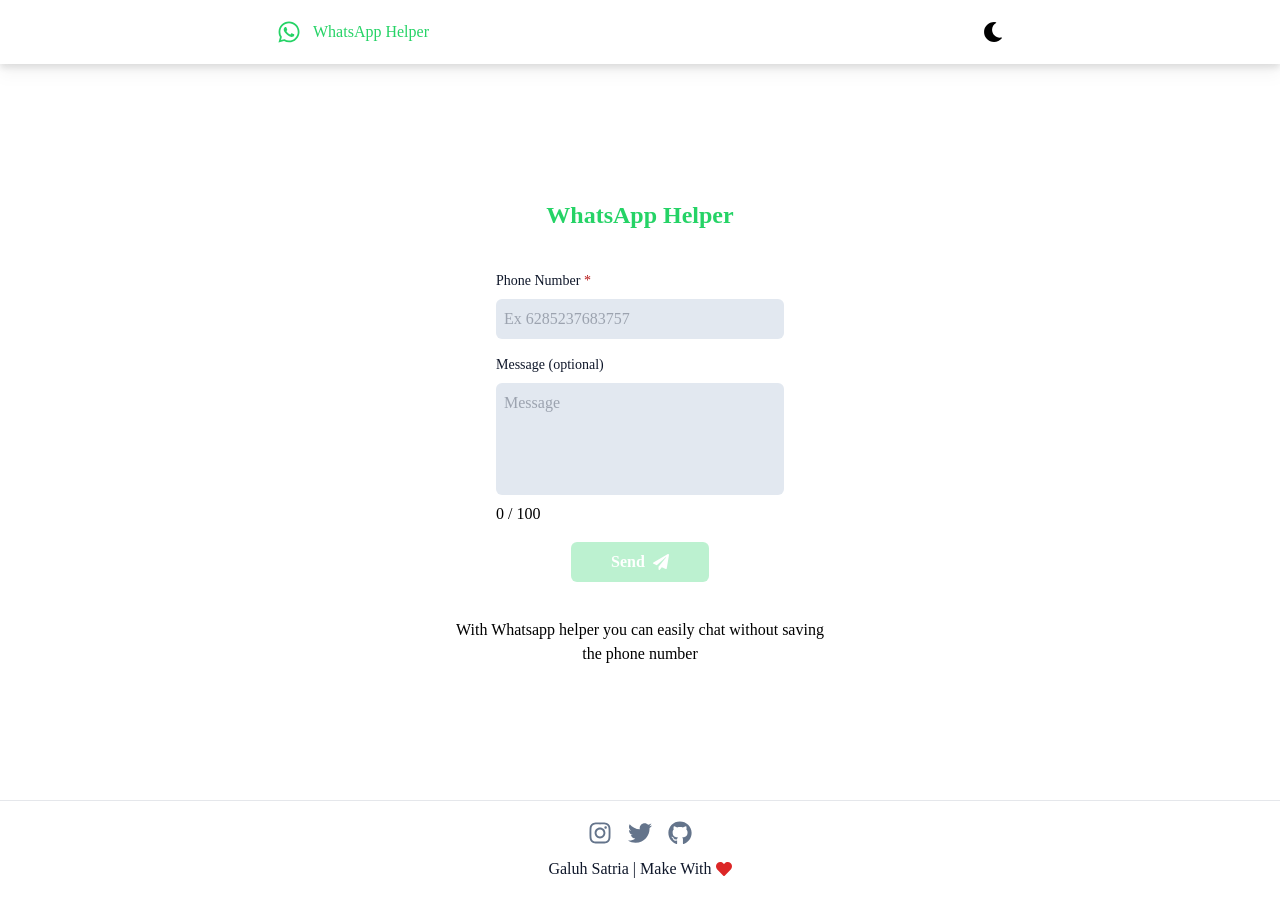
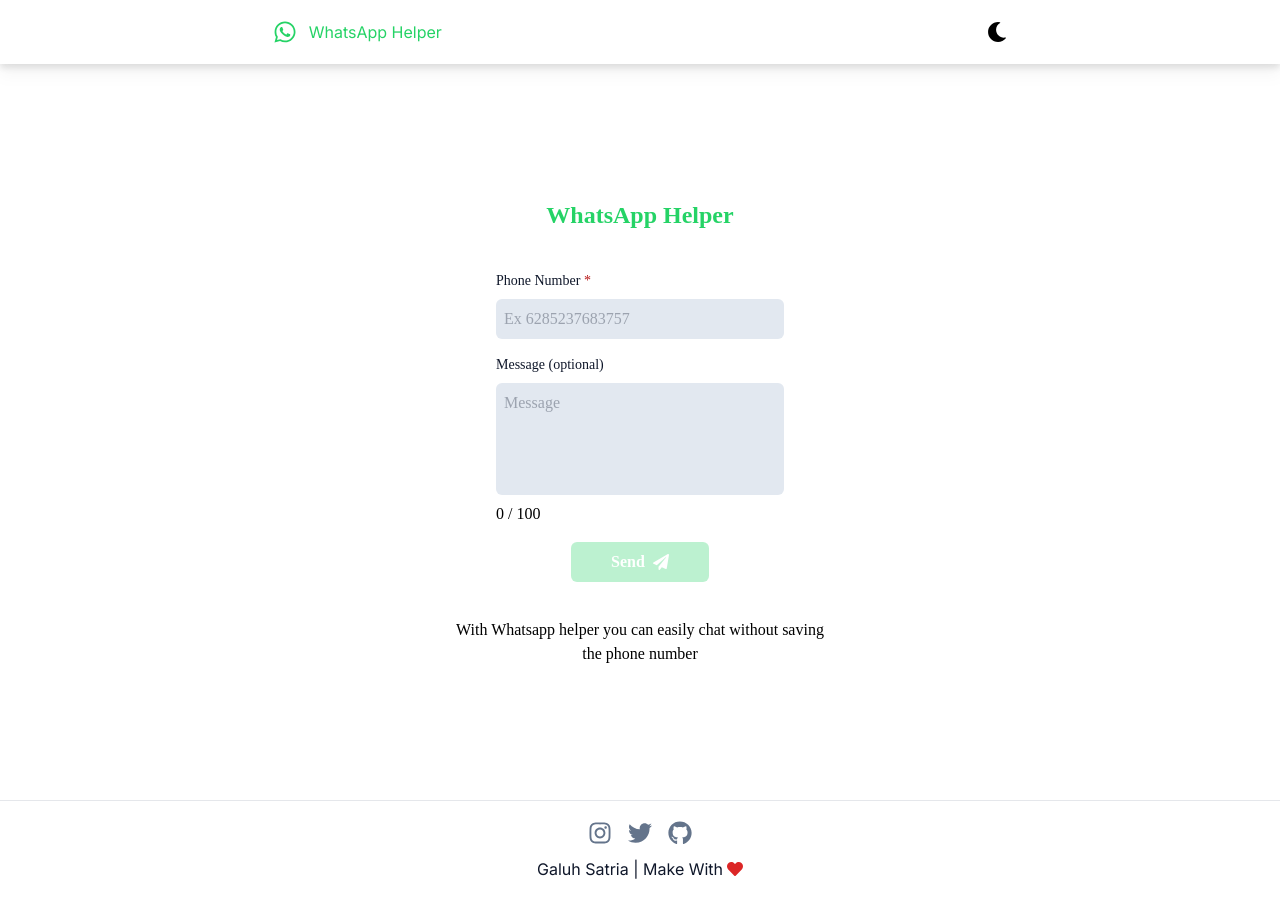
Before and after one commit to galuhsatria/whatsapp-messages-helper, a React (Vite) app: page / in a window 1280 px wide. Built offline with nearby package versions, Linux system fonts and the light colour scheme.

Commit message:
change font

```diff
--- a/src/components/Footer.jsx
+++ b/src/components/Footer.jsx
@@ -17,7 +17,7 @@
             <FaGithub className="text-2xl hover:text-black" />
           </a>
         </div>
-        <p className="flex items-center gap-1 font-poppins text-black dark:text-white">
+        <p className="flex items-center gap-1 text-black dark:text-white">
           Galuh Satria | Make With <FaHeart className="text-red-600" />
         </p>
       </div>
--- a/src/components/Navbar.jsx
+++ b/src/components/Navbar.jsx
@@ -6,7 +6,7 @@
   const [colorTheme, setTheme] = DarkMode();
   return (
     <div>
-      <nav className="flex items-center drop-shadow-lg fixed w-screen justify-around bg-white dark:bg-dark py-5 font-poppins">
+      <nav className="flex items-center drop-shadow-lg fixed w-screen justify-around bg-white dark:bg-dark py-5">
         <div className="nav-logo flex flex-row gap-3 items-center">
           <FaWhatsapp className="text-green-light text-2xl" />
           <p className="text-green-light dark:text-white">WhatsApp Helper</p>
```
